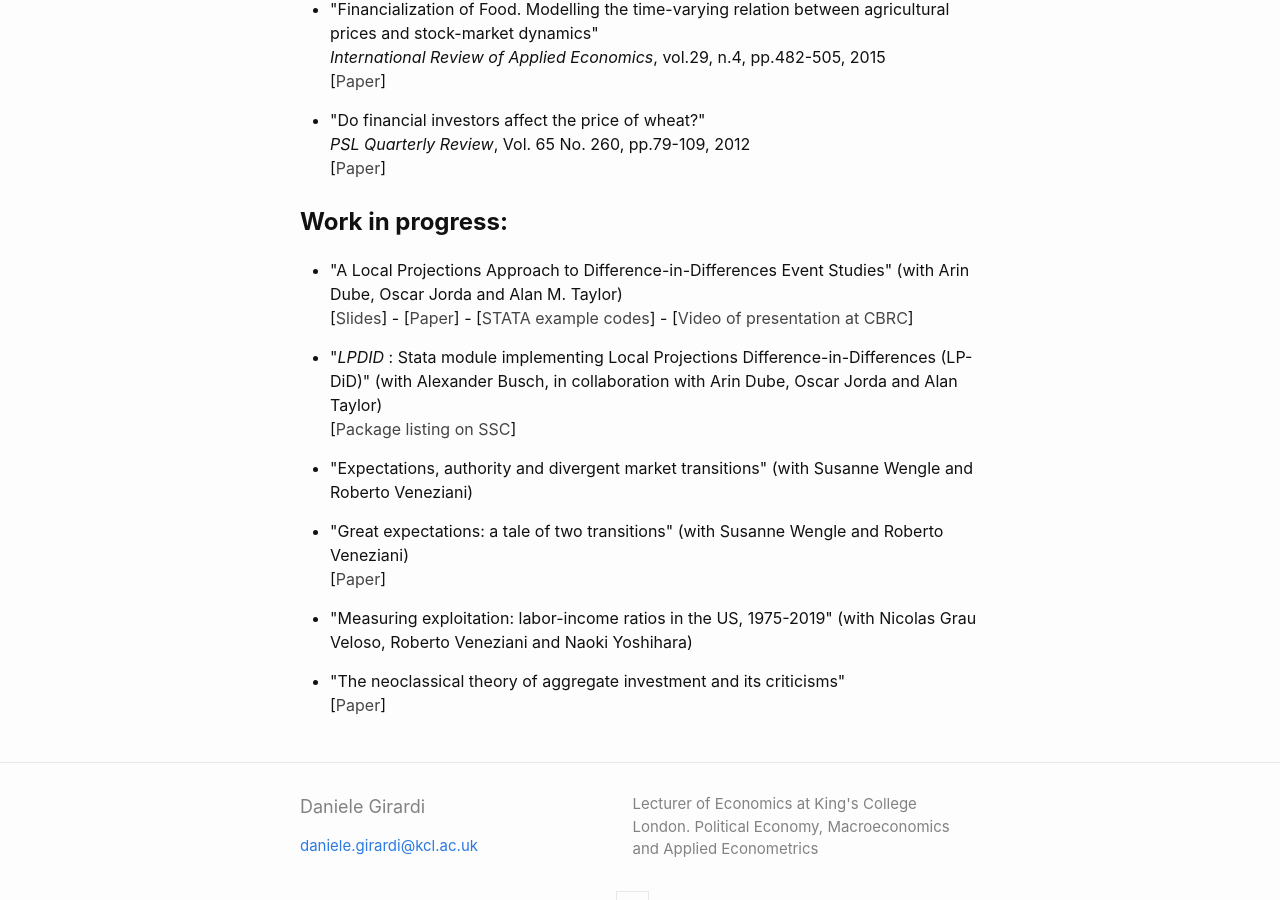
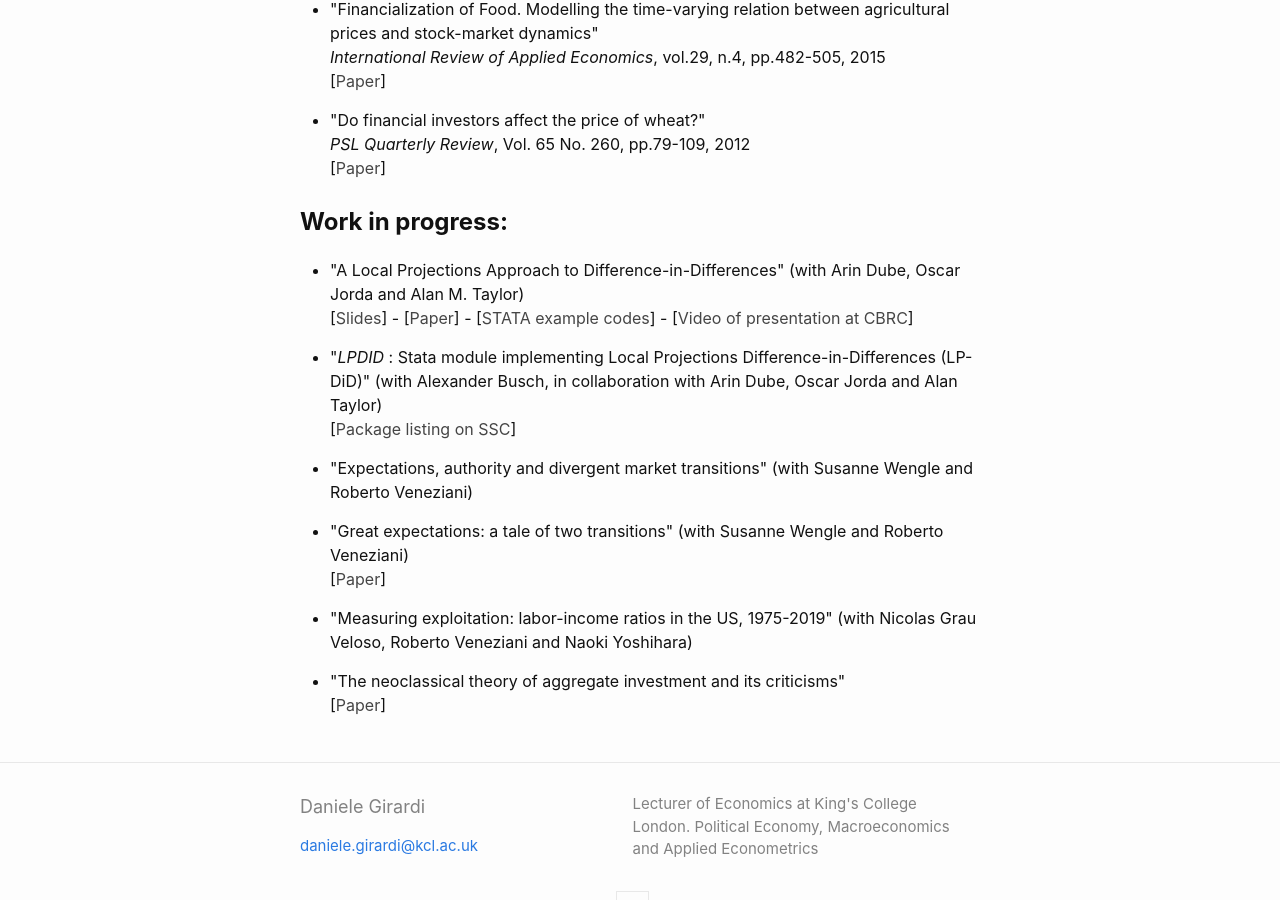
Before and after one commit to danielegirardi/danielegirardi.github.io, a Jekyll site: the page built from index.md, in a window 1280 px wide and 900 px high, scrolled down 1451 px. Built offline with Jekyll 4.4.1, drawn with Linux system fonts in a browser that asks for light colours.

Commit message:
Update home.html

```diff
--- a/_layouts/home.html
+++ b/_layouts/home.html
@@ -54,7 +54,7 @@ layout: default
 
     <p> I serve as an Associate Editor at the <em>Review of Keynesian Economics</em>, and previously at the <em>Journal of Economic Surveys</em> (2020-2024) and the <em>Review of Social Economy</em> (2018-2023). </p>
 
-<p> [<a href="https://danielegirardi.github.io/CV%20Daniele%20Girardi.pdf" target="_blank" rel="noopener">CV</a>] [<a href="https://scholar.google.com/citations?user=XDTux6YAAAAJ&hl=en" target="_blank" rel="noopener">Google Scholar</a>]  </p>
+<p> [<a href="https://danielegirardi.github.io/CV%20Daniele%20Girardi.pdf" target="_blank" rel="noopener">CV</a>] [<a href="https://scholar.google.com/citations?user=LsCbHuUAAAAJ&hl=en" target="_blank" rel="noopener">Google Scholar</a>]  </p>
 
 </div>
 </div>
@@ -120,7 +120,7 @@ Publications:</strong></h1>
 Work in progress:</strong></h1>
 
 <ul style="list-style-type: disc;">
- 	<li>"A Local Projections Approach to Difference-in-Differences Event Studies" (with Arin Dube, Oscar Jorda and Alan M. Taylor) <br/>
+ 	<li>"A Local Projections Approach to Difference-in-Differences" (with Arin Dube, Oscar Jorda and Alan M. Taylor) <br/>
   [<a style="color: #454545;"href="https://danielegirardi.github.io/posts/documents/LPDiD_Slides_ASSA2023.pdf" target="_blank" rel="noopener">Slides</a>] -
    [<a style="color: #454545;"href="https://www.nber.org/papers/w31184" target="_blank" rel="noopener">Paper</a>] -
    [<a style="color: #454545;"href="https://github.com/danielegirardi/lpdid/" target="_blank" rel="noopener">STATA example codes</a>] -
```
